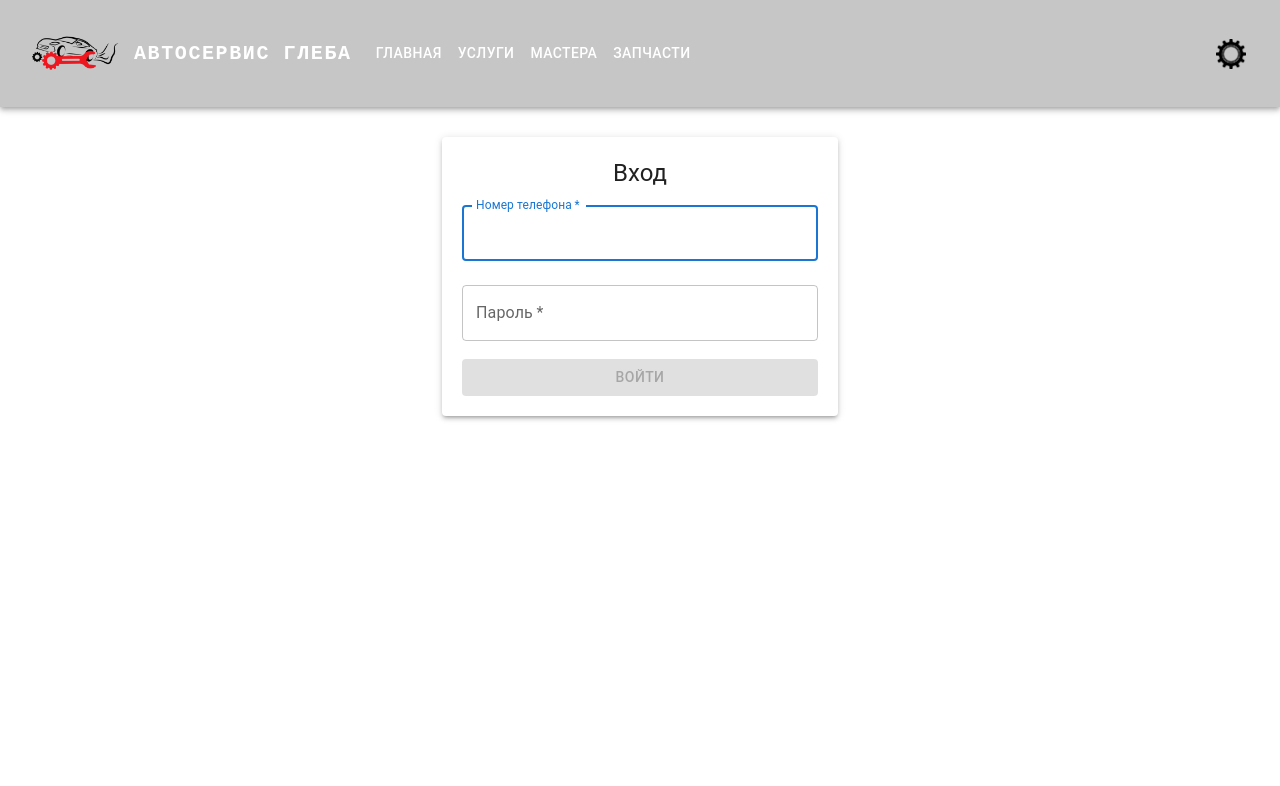
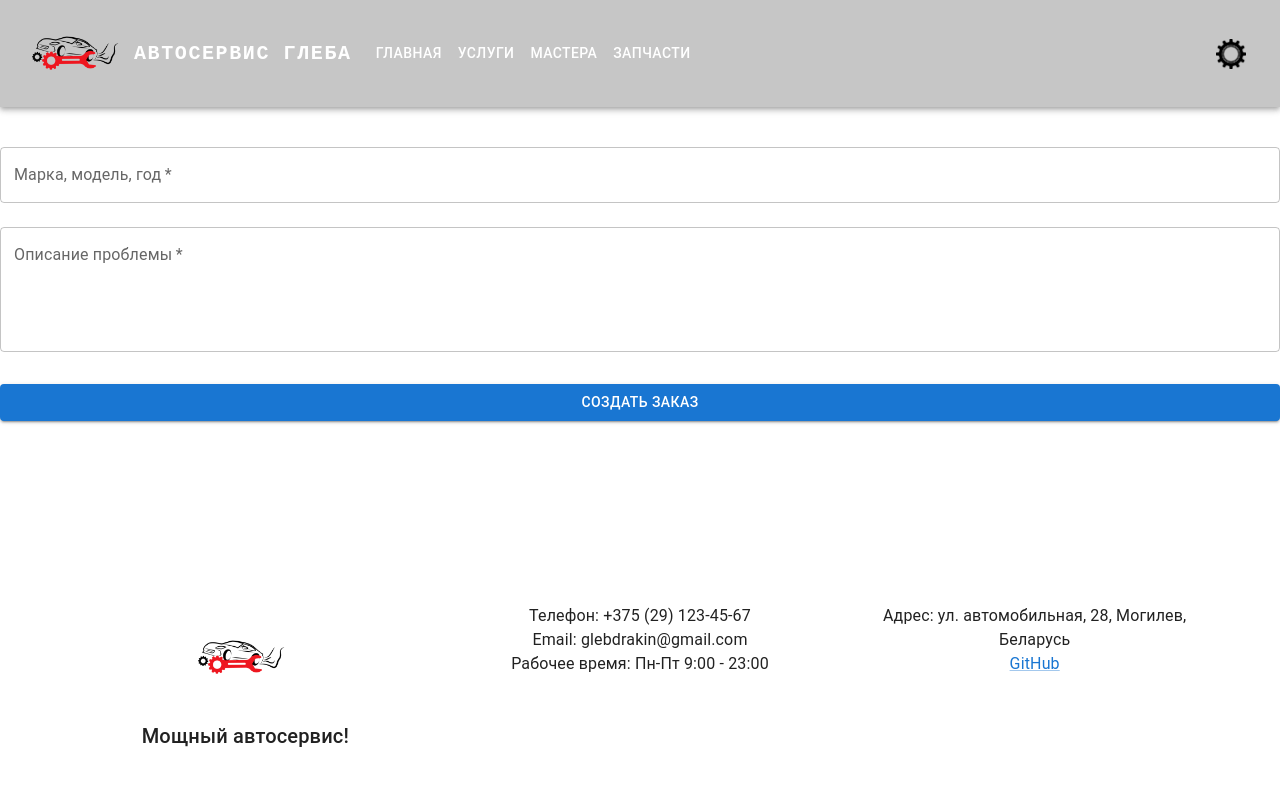
Before and after one commit to 08HLEB04DRAKIN2004/razrabotka_web_prilozenia_dlya_stancii_tehnicheskogo_obsluzhivania, a React (Create React App) app in the folder client/carservice/: page /order-creating in a window 1280 px wide. Before the commit this address led to /login. Shown: the top 786 px of the page. Built offline with nearby package versions, Linux system fonts and the light colour scheme.

Commit message:
feat: add order form

```diff
--- a/client/carservice/src/App.js
+++ b/client/carservice/src/App.js
@@ -14,6 +14,8 @@ import ServicesPage from './components/services';
 import EmployeesPage from './components/employee';
 import PartsPage from './components/parts';
 import OrdersPage from './components/orders';
+import OrderForm from './components/orderForm';
+import Footer from './components/footer';
 
 function App() {
   const dispatch = useDispatch();
@@ -37,13 +39,14 @@ function App() {
               <Route path='/employees' element={<EmployeesPage></EmployeesPage>} />
               <Route path='/parts' element={<PartsPage></PartsPage>} />
               <Route path='/orders' element={<OrdersPage></OrdersPage>} />
+              <Route path='/order-creating' element={<OrderForm></OrderForm>} />
               {!isAuth && <Route path='/registration' element={<RegistrationPage/>} />}
               {!isAuth && <Route path='/login' element={<LoginPage/>} />}
               {isAuth && <Route path="*" element={<Navigate to="/" />} />}
               {!isAuth && <Route path="*" element={<Navigate to="/login" />} />}
           </Routes>
         </Box>
-        {/* <Footer></Footer> */}
+        <Footer></Footer>
       </Box>
     </div>
   );
--- /dev/null
+++ b/client/carservice/src/components/footer.jsx
@@ -0,0 +1,47 @@
+import React from 'react';
+import Box from '@mui/material/Box';
+import Typography from '@mui/material/Typography';
+import Container from '@mui/material/Container';
+import Grid from '@mui/material/Grid';
+import Link from '@mui/material/Link';
+import logo from '../../src/media/logo.png';
+
+function Footer() {
+    return (
+        <Box component="footer" sx={{ bgcolor: 'background.paper', py: 6 }}>
+            <Container maxWidth="lg">
+                <Grid container spacing={4} justifyContent="space-between">
+                    <Grid item xs={12} sm={4}>
+                        <Box display="flex" flexDirection="column" alignItems="center" justifyContent="center">
+                            <img src={logo} alt="Logo" style={{ marginRight: '10px', height: '100px' }} />
+                            <Typography variant="h6" sx={{ mt: 2 }}>
+                                Мощный автосервис!
+                            </Typography>
+                        </Box>
+                    </Grid>
+                    <Grid item xs={12} sm={4}>
+                        <Typography variant="body1">
+                            Телефон: +375 (29) 123-45-67
+                        </Typography>
+                        <Typography variant="body1">
+                            Email: glebdrakin@gmail.com
+                        </Typography>
+                        <Typography variant="body1">
+                            Рабочее время: Пн-Пт 9:00 - 23:00
+                        </Typography>
+                    </Grid>
+                    <Grid item xs={12} sm={4}>
+                        <Typography variant="body1">
+                            Адрес: ул. автомобильная, 28, Могилев, Беларусь
+                        </Typography>
+                        <Link href="https://github.com/08HLEB04DRAKIN2004/razrabotka_web_prilozenia_dlya_stancii_tehnicheskogo_obsluzhivania" target="_blank" rel="noopener">
+                            GitHub
+                        </Link>
+                    </Grid>
+                </Grid>
+            </Container>
+        </Box>
+    );
+}
+
+export default Footer;
--- /dev/null
+++ b/client/carservice/src/components/orderForm.jsx
@@ -0,0 +1,55 @@
+import React, { useState } from 'react';
+import { TextField, Button, Box } from '@mui/material';
+import { useDispatch } from 'react-redux';
+import { createOrder } from '../redux/slices/orders';
+
+const OrderForm = () => {
+    const dispatch = useDispatch();
+    const [orderData, setOrderData] = useState({
+        car: '',
+        description: '',
+        status: 'pending',
+    });
+
+    const handleSubmit = async (e) => {
+        e.preventDefault();
+        await dispatch(createOrder({ ...orderData, price: 0 }));
+        setOrderData({ car: '', description: '', status: 'pending' });
+    };
+
+    const handleChange = (e) => {
+        setOrderData({ ...orderData, [e.target.name]: e.target.value });
+    };
+
+    return (
+        <Box component="form" onSubmit={handleSubmit} sx={{ mt: 3 }}>
+            <TextField
+                required
+                fullWidth
+                id="car"
+                label="Марка, модель, год"
+                name="car"
+                value={orderData.car}
+                onChange={handleChange}
+                margin="normal"
+            />
+            <TextField
+                required
+                fullWidth
+                multiline
+                rows={4}
+                id="description"
+                label="Описание проблемы"
+                name="description"
+                value={orderData.description}
+                onChange={handleChange}
+                margin="normal"
+            />
+            <Button type="submit" fullWidth variant="contained" sx={{ mt: 3, mb: 2 }}>
+                Создать заказ
+            </Button>
+        </Box>
+    );
+};
+
+export default OrderForm;
```
